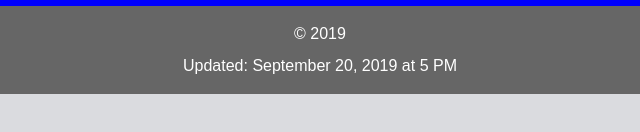
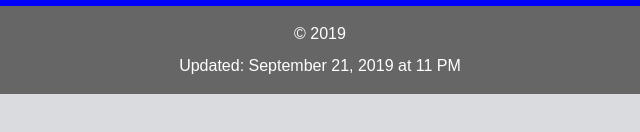
Before and after one commit to JLGaumnitz/Word-Guess-Game, a plain HTML site: page index.html in a window 1280 px wide. Shown: the part 646-778 px from the top of the page, 340-980 px from the left. Drawn offline with Linux system fonts and the light colour scheme.

Commit message:
updated footer

```diff
--- a/index.html
+++ b/index.html
@@ -67,7 +67,7 @@
         <small>&copy; 2019</small>
         <br>
         <br>
-        <small>Updated: September 20, 2019 at 5 PM</small>
+        <small>Updated: September 21, 2019 at 11 PM</small>
     </footer>
 
 
```
